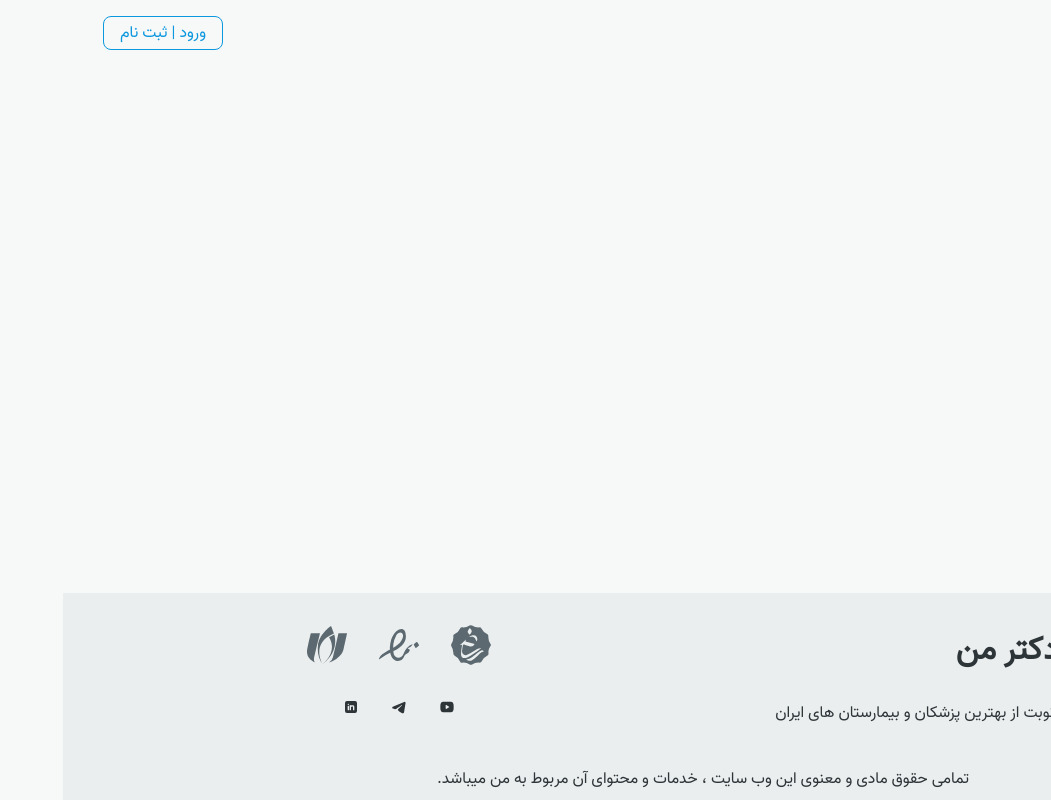
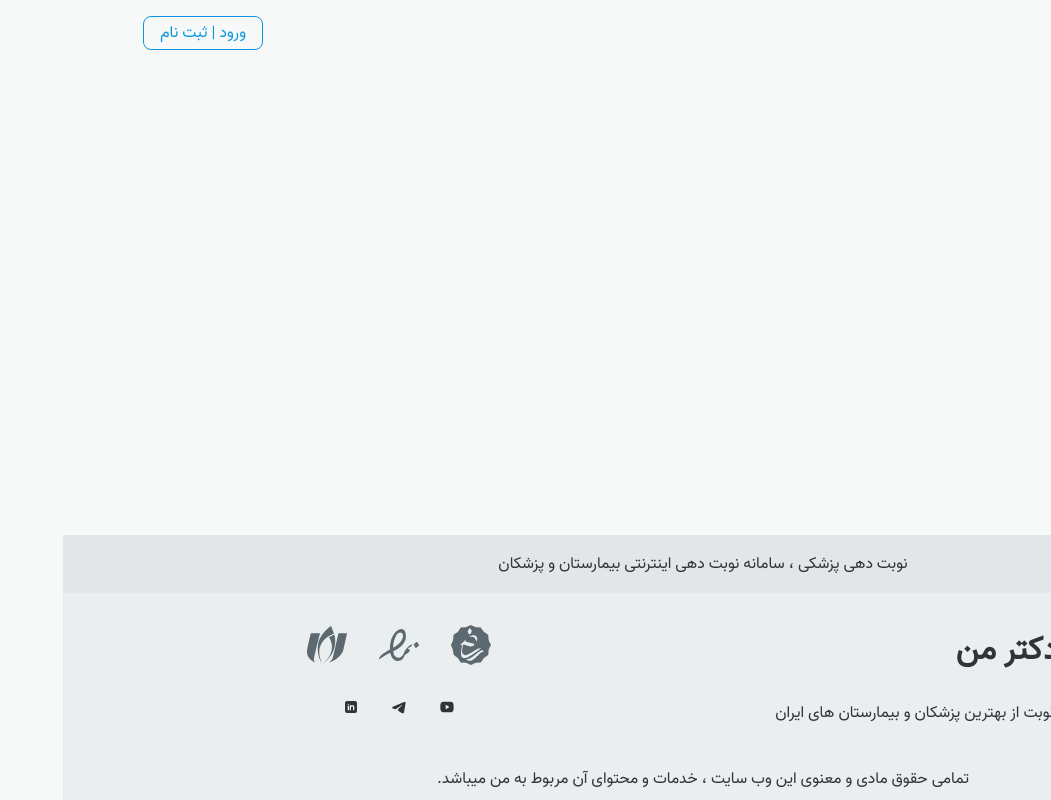
Before and after one commit to mowhammadali/my-doctor, a Next.js app: page / in a window 1280 px wide. Shown: the whole page, without its empty margins (229-1280 px from the left). Built offline with nearby package versions, Linux system fonts and the light colour scheme; a web font is replaced by a local one.

Commit message:
[ADD] tagline

```diff
--- a/src/app/globals.css
+++ b/src/app/globals.css
@@ -104,4 +104,16 @@ body {
 
 	background-color: var(--color-surface-400);
 	color: var(--color-text-500);
+
+	> * {
+		padding-inline: var(--full-width-padding-inline);
+	}
 }
+
+.tagline {
+	background-color: var(--color-gray-90);
+
+	padding-block: 1rem;
+
+	text-align: center;
+}
--- a/src/app/layout.tsx
+++ b/src/app/layout.tsx
@@ -21,7 +21,10 @@ export default function RootLayout({
 		<html lang="fa" dir="rtl" className={vazirFont.className}>
 			<body>
 				<HeaderComponent />
-				{children}
+				<main>{children}</main>
+				<p className="tagline">
+					نوبت دهی پزشکی ، سامانه نوبت دهی اینترنتی بیمارستان و پزشکان
+				</p>
 				<FooterComponent />
 			</body>
 		</html>
```
